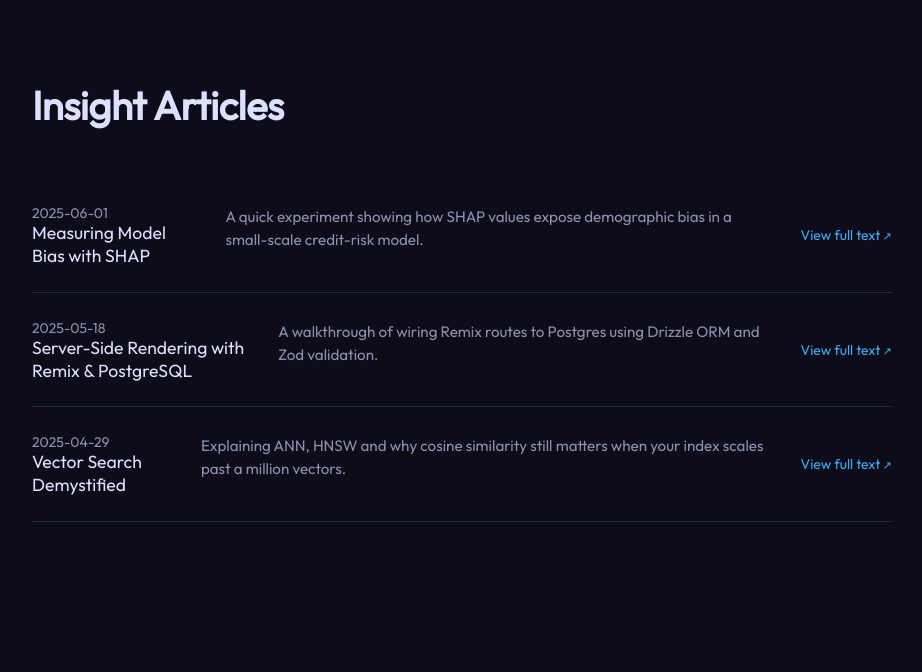
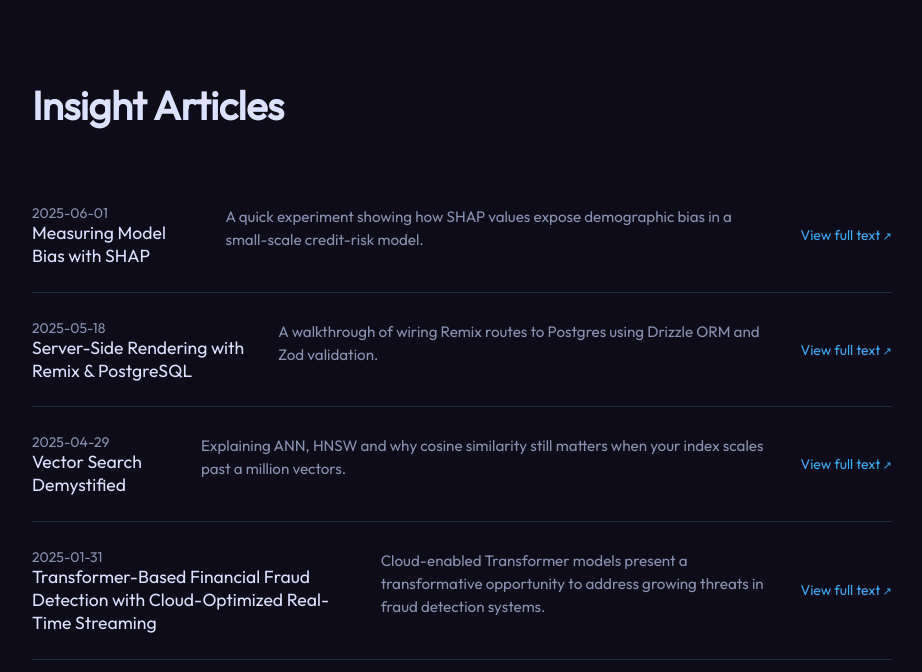
Before and after one commit to andyheggs/portfolio, a React (Vite) app: page /insights in a window 1280 px wide. Shown: the top 672 px of the page, without its empty margins (178-1100 px from the left). Built offline with nearby package versions, Linux system fonts and the light colour scheme.

Commit message:
linking routing resolved

```diff
--- a/src/assets/insights_data.js
+++ b/src/assets/insights_data.js
@@ -13,7 +13,13 @@ const Insights_Data = [
     s_no: "2025-04-29",
     s_name: "Vector Search Demystified",
     s_desc: "Explaining ANN, HNSW and why cosine similarity still matters when your index scales past a million vectors."
+  },
+    {
+    s_no: "2025-01-31",
+    s_name: "Transformer-Based Financial Fraud Detection with Cloud-Optimized Real-Time Streaming",
+    s_desc: "Cloud-enabled Transformer models present a transformative opportunity to address growing threats in fraud detection systems."
   }
+
 ];
 
 export default Insights_Data;
--- a/src/pages/InsightsRepo.jsx
+++ b/src/pages/InsightsRepo.jsx
@@ -22,7 +22,7 @@ const InsightsRepo = () => {
 
           <p>{post.s_desc}</p>
           <a
-            href={post.url ?? "#!"}
+            href={post.url ?? "https://arxiv.org/abs/2501.19267"}
             target="_blank"
             rel="noopener noreferrer"
             className="repo-read"
```
Also changed, not shown: 1 other file (tests, documents, lock files or other folders).
